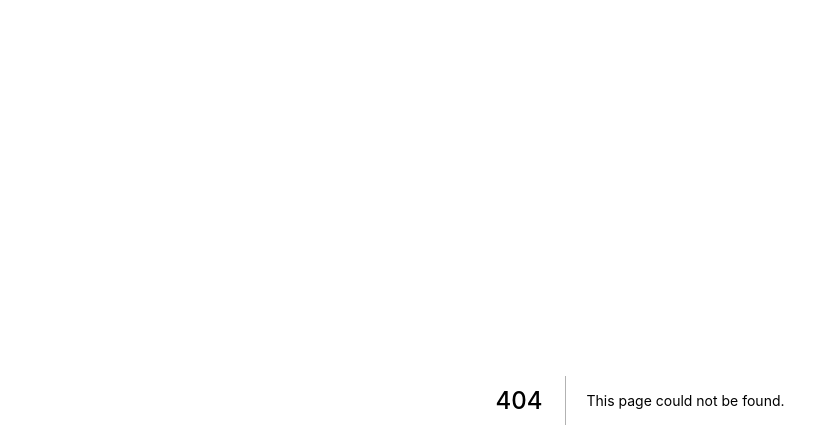
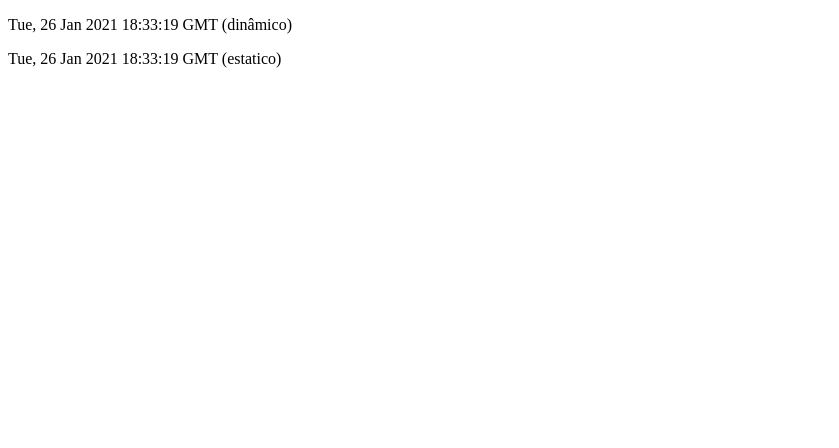
Before and after one commit to tiagomol1/curriculo, a Next.js app: page /tempo in a window 1280 px wide. Before the commit this address had no page. Shown: the top 448 px of the page, without its empty margins (0-839 px from the left). Built offline with nearby package versions, Linux system fonts and the light colour scheme.

Commit message:
Adicionando API's

```diff
--- /dev/null
+++ b/pages/api/tempo.js
@@ -0,0 +1,9 @@
+function tempo(request, response){
+    const dynamicDate = new Date();
+
+    response.json({
+        data: dynamicDate.toGMTString()
+    });
+}
+
+export default tempo;
--- a/pages/index.js
+++ b/pages/index.js
@@ -8,6 +8,9 @@ function Home(){
             <Link href='/sobre'>
                 <a>Sobre</a>
             </Link>
+            <Link href='/tempo'>
+                <a>Tempo</a>
+            </Link>
         </div>
     )
 }
--- /dev/null
+++ b/pages/tempo.js
@@ -0,0 +1,25 @@
+function Tempo(props){
+
+    const dynamicDate = new Date();
+    const dynamicDateString =  dynamicDate.toGMTString();
+
+    return(
+        <div>
+            <p>{dynamicDateString} (dinâmico)</p>
+            <p>{props.staticDateString} (estatico)</p>
+        </div>
+    )
+}
+
+export function getStaticProps(){
+    const staticDate = new Date();
+    const staticDateString =  staticDate.toGMTString();
+    return {
+        props: {
+            staticDateString
+        },
+        revalidate: 1
+    }
+}
+
+export default Tempo;
```
Also changed, not shown: pages/sobre.js (+5 -2 lines).
